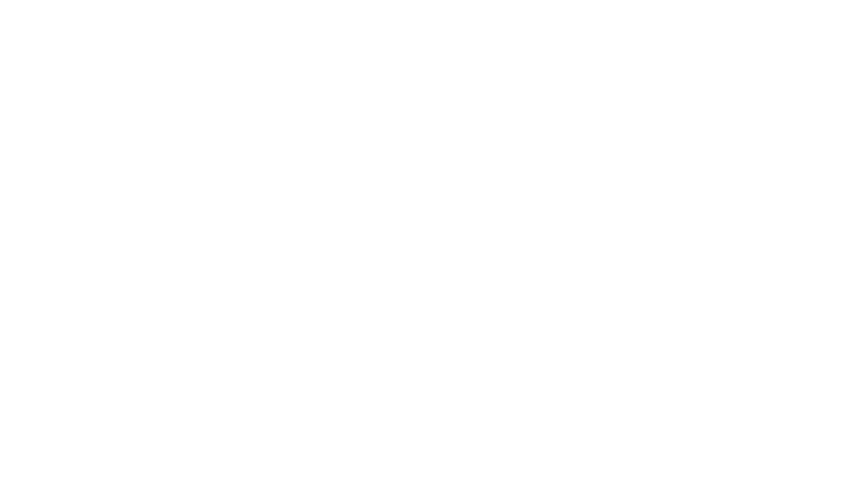
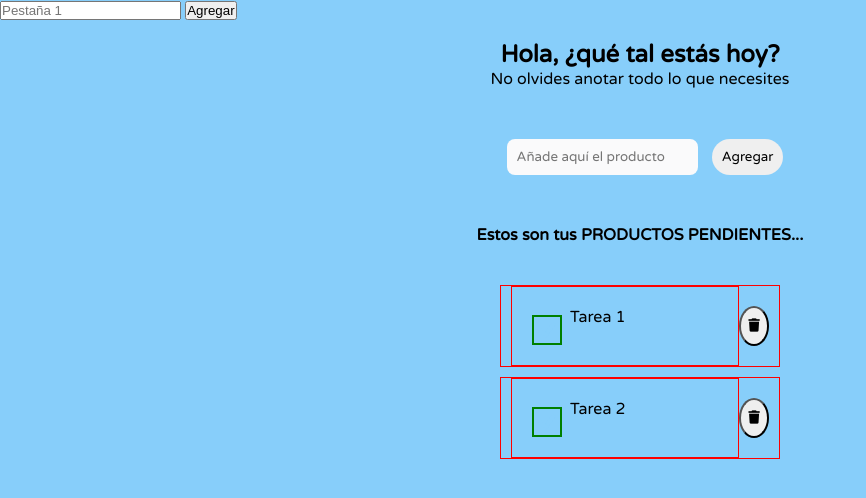
Before and after one commit to David-Santoryu/toDo, a plain HTML site: page index.html in a window 1280 px wide. Shown: the whole page, without its empty margins (0-866 px from the left). Drawn offline with Linux system fonts and the light colour scheme.

Commit message:
Creación del checkbox

```diff
--- a/index.html
+++ b/index.html
@@ -5,9 +5,64 @@
     <meta http-equiv="X-UA-Compatible" content="IE=edge" />
     <meta name="viewport" content="width=device-width, initial-scale=1.0" />
     <link rel="stylesheet" href="/style.css" />
+    <link rel="preconnect" href="https://fonts.googleapis.com" />
+    <link rel="preconnect" href="https://fonts.gstatic.com" crossorigin />
+    <link
+      href="https://fonts.googleapis.com/css2?family=Varela+Round&display=swap"
+      rel="stylesheet"
+    />
+    <link
+      rel="stylesheet"
+      href="https://cdnjs.cloudflare.com/ajax/libs/font-awesome/6.1.1/css/all.min.css"
+      integrity="sha512-KfkfwYDsLkIlwQp6LFnl8zNdLGxu9YAA1QvwINks4PhcElQSvqcyVLLD9aMhXd13uQjoXtEKNosOWaZqXgel0g=="
+      crossorigin="anonymous"
+      referrerpolicy="no-referrer"
+    />
     <title>to Do List</title>
   </head>
   <body>
+    <div>
+      <ul>
+        <li>
+          <form action="">
+            <input type="text" class="input-text" placeholder="Pestaña 1" />
+            <input type="submit" class="input-submit" value="Agregar" />
+          </form>
+        </li>
+      </ul>
+    </div>
+    <div class="fecha"></div>
+    <div class="section-task">
+      <h2>Hola, ¿qué tal estás hoy?</h2>
+      <span>No olvides anotar todo lo que necesites</span>
+    </div>
+    <div class="container">
+      <form action="">
+        <input
+          type="text"
+          class="input-text"
+          placeholder="Añade aquí el producto"
+        />
+        <input type="submit" class="input-submit" value="Agregar" />
+      </form>
+    </div>
+    <div class="section-task">
+      <h4>
+        Estos son tus <span class="mayusculas">productos pendientes...</span>
+      </h4>
+    </div>
+    <ul class="task-container">
+      <li class="task-align">
+        <input id="task1" type="checkbox" />
+        <label for="task1">Tarea 1</label>
+        <button class="button-delete-item fas fa-trash de"></button>
+      </li>
+      <li class="task-align">
+        <input id="task2" type="checkbox" />
+        <label for="task2">Tarea 2</label>
+        <button class="button-delete-item fas fa-trash de"></button>
+      </li>
+    </ul>
     <script src="/main.js"></script>
   </body>
 </html>
--- a/style.css
+++ b/style.css
@@ -0,0 +1,151 @@
+* {
+  margin: 0;
+  padding: 0;
+  box-sizing: border-box;
+}
+
+html,
+body {
+  height: 100%;
+  font-family: "Varela Round", sans-serif;
+  background-color: var(--blue-lightsky);
+}
+
+:root {
+  --white: #fafafb;
+  --blue-lightsky: #87cefa;
+  --blue-dark: #2a73c2;
+  --lightcoral: #f08080;
+  --tomato: #ff6347;
+}
+
+ul {
+  list-style: none;
+}
+
+.section-task {
+  text-align: center;
+  padding: 20px;
+}
+
+.container .input-text {
+  border-radius: 8px;
+  border: none;
+  background-color: var(--white);
+  padding: 10px;
+  margin: 10px;
+  font-family: "Varela Round", sans-serif;
+}
+
+.container .input-submit {
+  cursor: pointer;
+  border: 0;
+  padding: 10px 10px;
+  font-family: "Varela Round", sans-serif;
+  border-radius: 50px;
+}
+
+.container .input-submit:hover {
+  cursor: pointer;
+  border: 2px solid var(--blue-dark);
+  color: var(--blue-dark);
+  font-weight: 800;
+}
+
+.section-task .mayusculas {
+  text-transform: uppercase;
+}
+
+.container {
+  display: flex;
+  justify-content: center;
+  align-items: center;
+  margin: 10px;
+  padding: 10px;
+}
+
+.task-container {
+  display: flex;
+  flex-direction: column;
+  width: 300px;
+  margin: 10px auto;
+  padding: 10px;
+}
+
+.task-align {
+  display: flex;
+  justify-content: space-between;
+  align-items: center;
+  padding: 0px 10px;
+  width: 100%;
+  margin-bottom: 10px;
+  border: 1px solid red;
+}
+
+.task-align label {
+  padding: 20px;
+}
+
+/* Crear el VISTO del checkbox */
+.task-align input[type="checkbox"] + label::after {
+  color: red;
+  content: "";
+  width: 12px;
+  height: 6px;
+  border: 4px solid var(--blue-lightsky);
+  float: left;
+  margin-left: -1.95em;
+  border-right: 0;
+  border-top: 0;
+  margin-top: 1em;
+  transform: rotate(-55deg);
+}
+
+.task-align input[type="checkbox"]:checked + label::after {
+  border: 4px solid blue;
+  border-right: 0;
+  border-top: 0;
+}
+
+/* Crear el RECUADRO del checkbox */
+.task-align input[type="checkbox"] + label::before {
+  content: "";
+  width: 26px;
+  height: 26px;
+  float: left;
+  margin: 0.5em 0.5em 0 0;
+  border: 2px solid green;
+}
+
+.task-align input[type="checkbox"]:checked + label::before {
+  border-color: blue;
+  color: blue;
+}
+
+.task-align input[type="checkbox"] + label {
+  border: 1px solid red;
+  /* display: flex; */
+  /* justify-content: center; */
+  align-items: center;
+  width: 300px;
+}
+
+label {
+  border: 4px solid green;
+  padding-top: 30px;
+}
+
+.task-align input[type="checkbox"]:checked + label {
+  color: blue;
+}
+
+input[type="checkbox"] {
+  display: none;
+}
+
+.button-delete-item {
+  display: block;
+  width: 40px;
+  height: 40px;
+  border-radius: 50%;
+}
```
